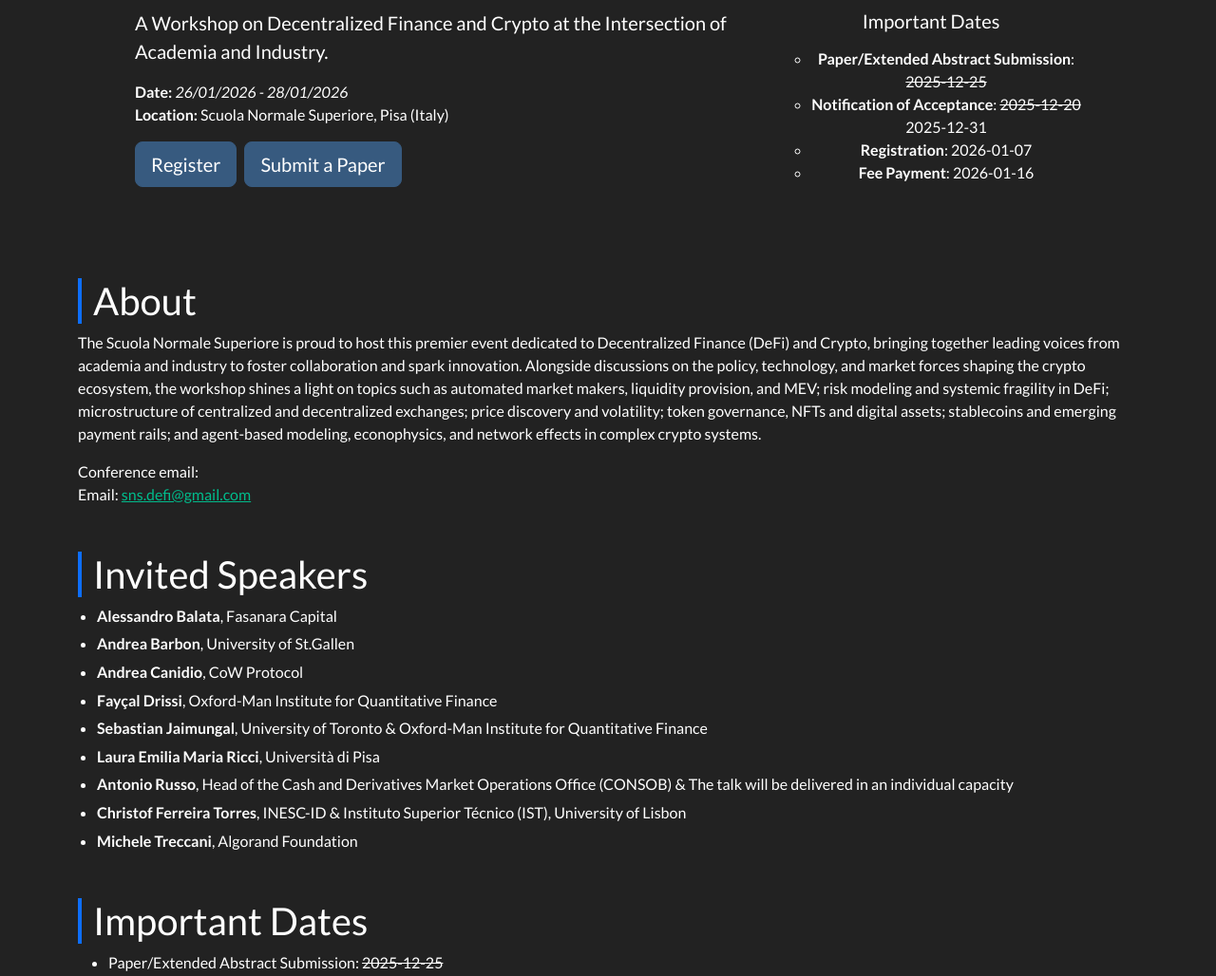
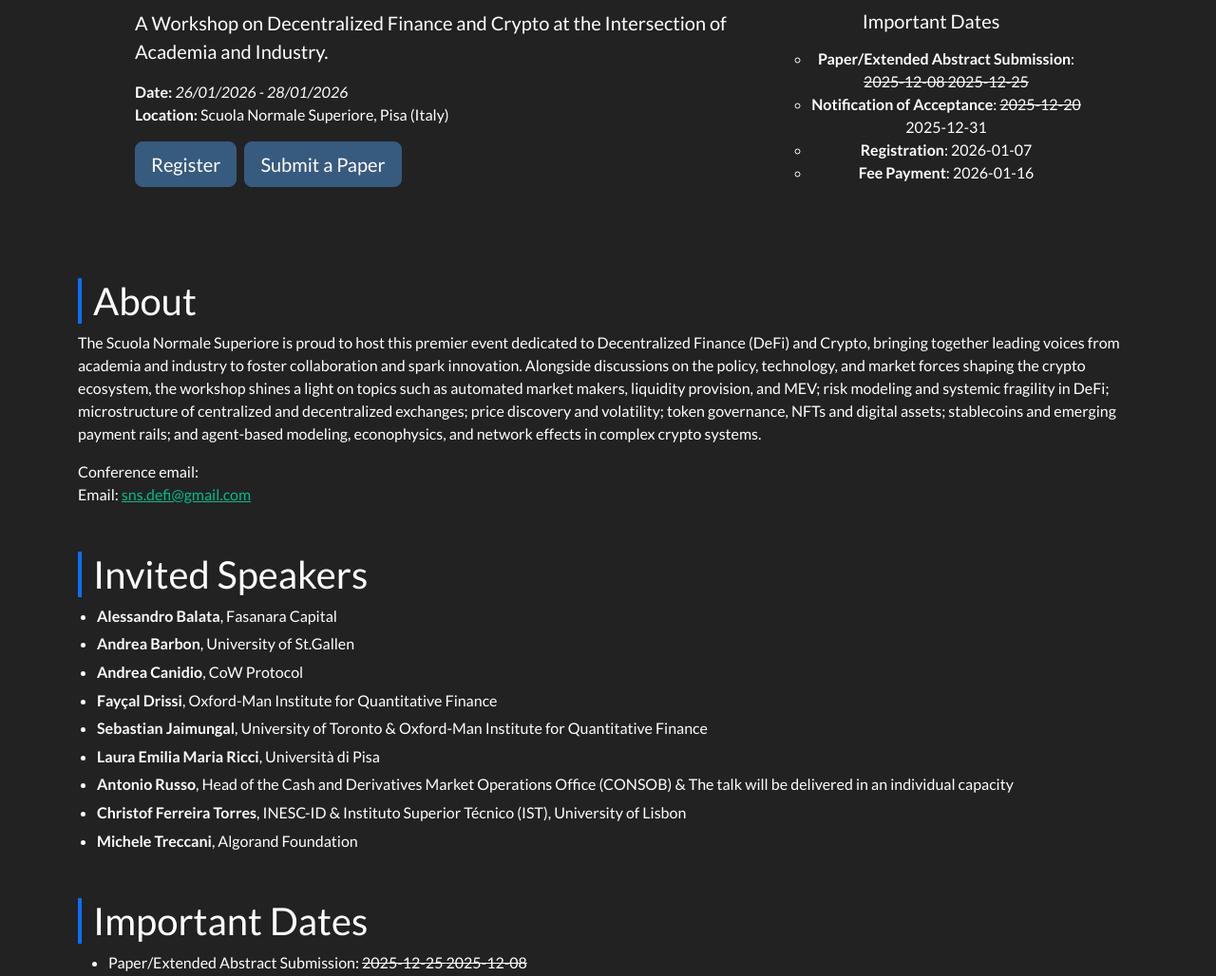
Before and after one commit to sns-defi/sns-defi.github.io, a Jekyll site: the page built from index.md, in a window 1280 px wide and 1400 px high. Shown: the part 369-1397 px from the top of the window at 95% size. Built offline with Jekyll 4.4.1, drawn with Linux system fonts in a browser that asks for light colours; nearby versions of some CDN libraries.

Commit message:
Enhance deadline display logic in index.md

```diff
--- a/index.md
+++ b/index.md
@@ -37,10 +37,14 @@ permalink: /
             <ul class="deadlines-list">
               {% for deadline in homepage_deadlines %}
                 <li>
-                  {% if deadline.prev %}
-                  <strong>{{ deadline.name }}</strong>: <del>{{deadline.prev}}</del>   {{ deadline.date }}
+                  {% if deadline.prevprev %}
+                  <strong>{{ deadline.name }}</strong>: <del>{{deadline.prevprev}}</del>   <del>{{deadline.prev}}</del>
                   {% else %}
-                  <strong>{{ deadline.name }}</strong>: {{ deadline.date }}
+                    {% if deadline.prev %}
+                    <strong>{{ deadline.name }}</strong>: <del>{{deadline.prev}}</del>   {{ deadline.date }}
+                    {% else %}
+                    <strong>{{ deadline.name }}</strong>: {{ deadline.date }}
+                    {% endif %}
                   {% endif %}
                 </li>
               {% endfor %}
@@ -90,10 +94,14 @@ permalink: /
     <ul class="deadlines-list">
       {% for deadline in homepage_deadlines %}
         <li>
-          {% if deadline.prev %}
+          {% if deadline.prevprev %}
+          {{ deadline.name }}: <del>{{deadline.prev}}</del>   <del>{{deadline.prevprev}}</del>
+          {% else %}
+            {% if deadline.prev %}
             {{ deadline.name }}: <del>{{deadline.prev}}</del>   <strong>{{ deadline.date }}</strong>
-          {% else %}
+            {% else %}
             {{ deadline.name }}: <strong>{{ deadline.date }}</strong>
+            {% endif %}
           {% endif %}
         </li>
       {% endfor %}
```
